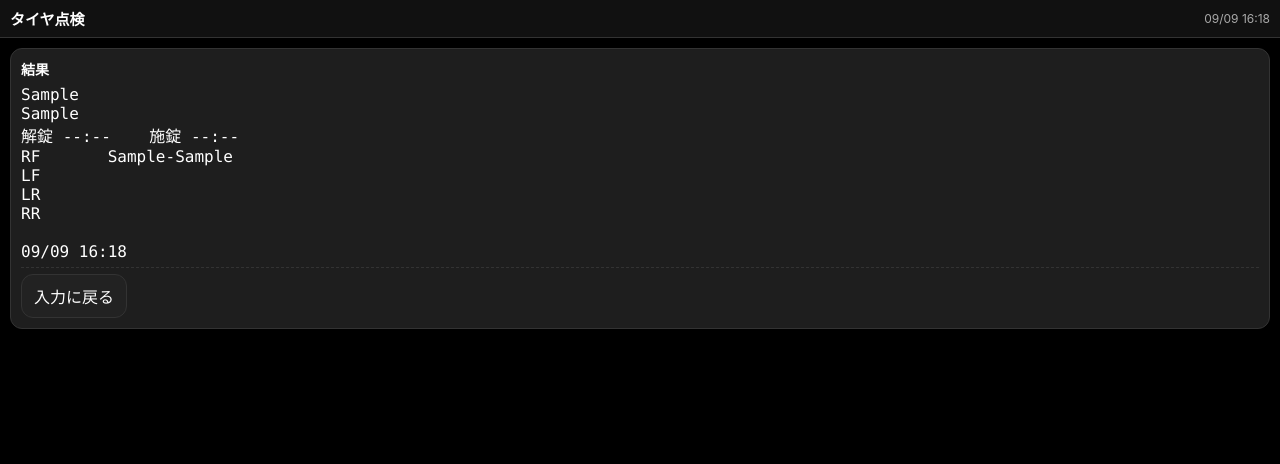
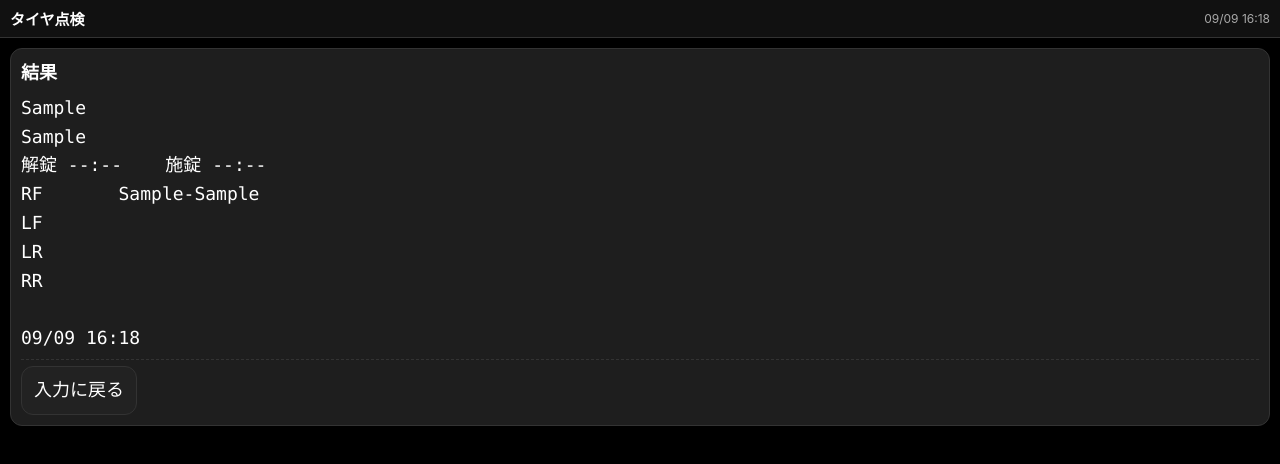
Before and after one commit to rkworks2025-coder/r.k.w-, a plain HTML site: page index.html in a window 1280 px wide. Both pictures are taken after typing "Sample", "Sample", "Sample", "Sample", "Sample", "Sample" into the empty fields and a click on the button "完了 → 結果表示". Drawn offline with Linux system fonts and the light colour scheme; no server answers.

Commit message:
Add files via upload

```diff
--- a/index.html
+++ b/index.html
@@ -51,7 +51,14 @@
             border:1px solid var(--border); border-radius:10px; padding:10px 14px; font-size:13px; opacity:0;
             transition:opacity .2s ease; pointer-events:none; }
     .toast.show{ opacity:0.96; }
-  </style>
+
+/* --- Injected by v3: enlarge result screen font --- */
+#result, #result *, .result, .result *, .result-card, .result-card *,
+.res-lines, .res-lines *, #resultCard, #resultCard *,
+.mono { font-size: 18px !important; line-height: 1.6 !important; }
+/* badges a bit larger */
+.badge, .status-badge { font-size: 14px !important; }
+</style>
 </head>
 <body>
 <header>
```
